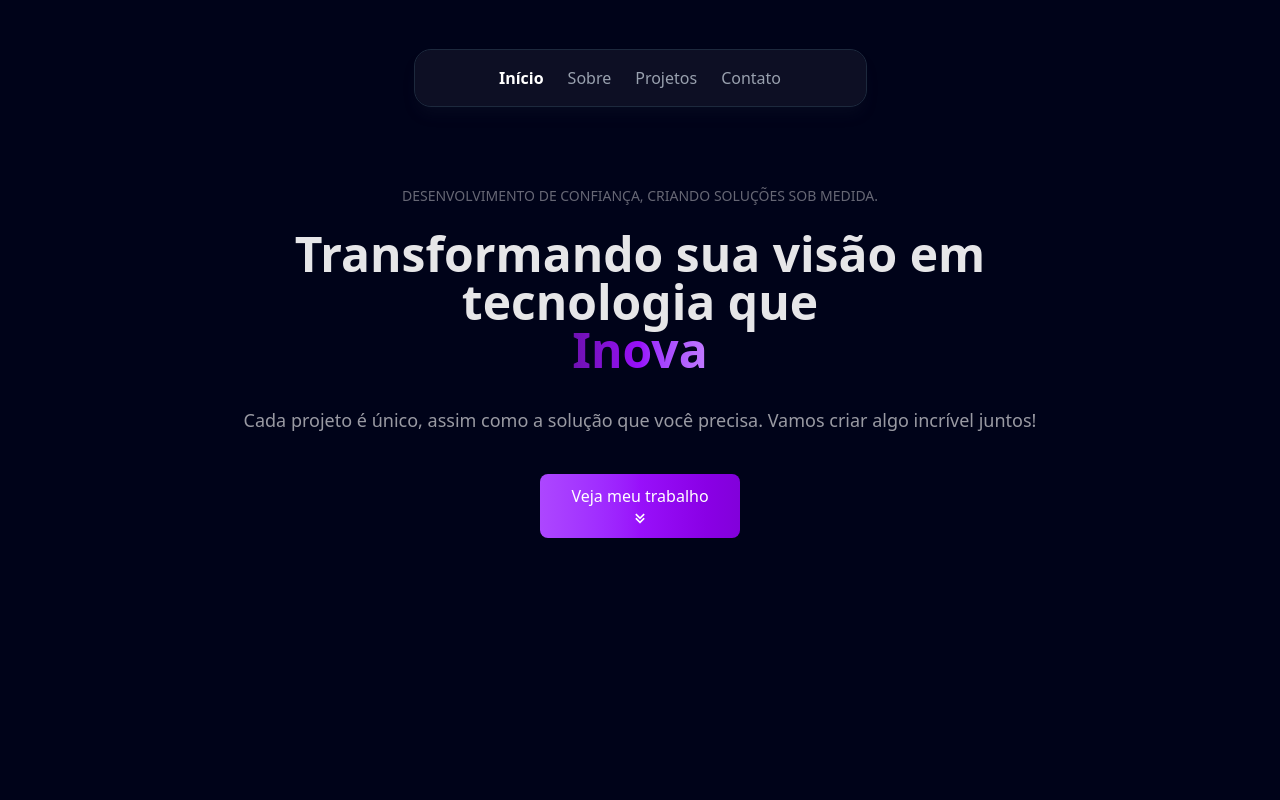
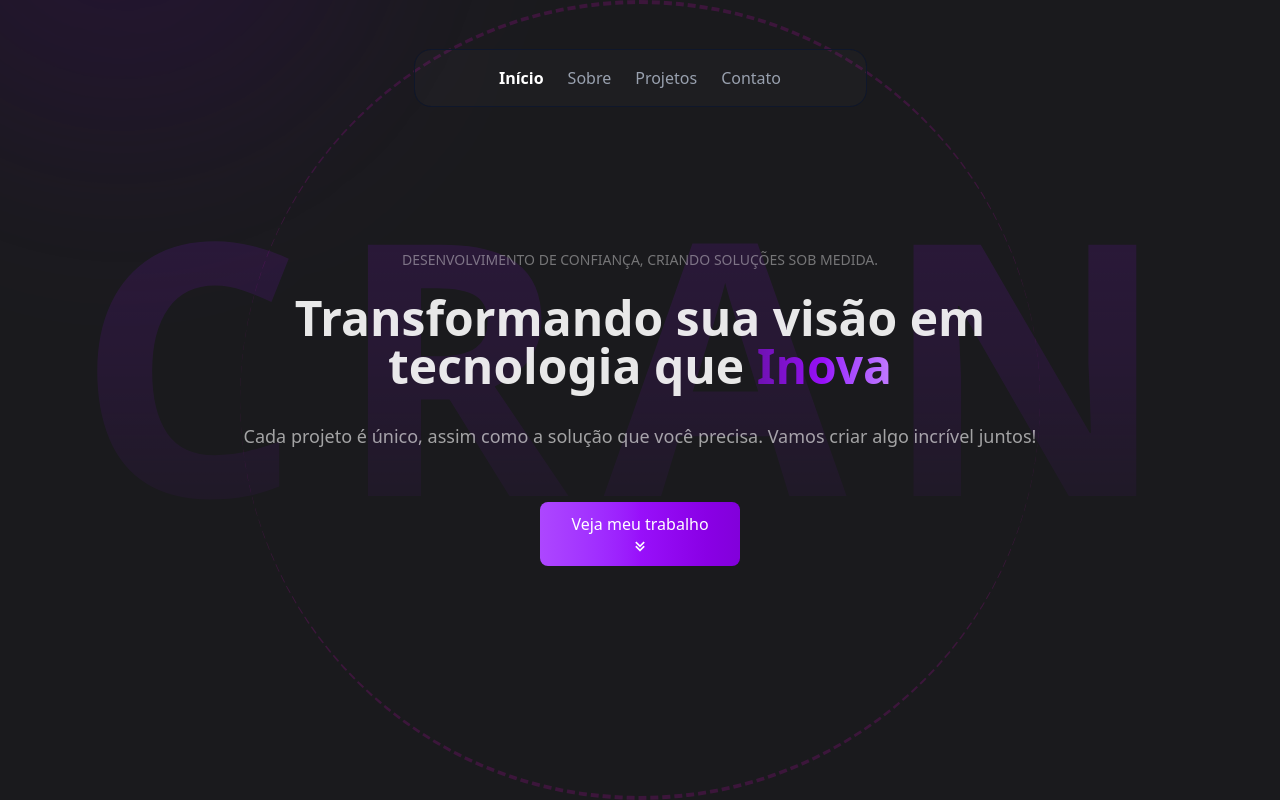
Before and after one commit to Krittz/portifolio, a React (Vite) app: page / in a window 1280 px wide. Built offline with nearby package versions, Linux system fonts and the light colour scheme.

Commit message:
Add marca e decorações ao hero

```diff
--- a/src/App.jsx
+++ b/src/App.jsx
@@ -3,7 +3,7 @@ import Navbar from "./ui/navbar";
 
 function App() {
   return (
-    <>
+    <div className="App">
       <header id="inicio" className="relative w-full">
         <Navbar />
       </header>
@@ -11,7 +11,7 @@ function App() {
         <Hero />
       </main>
       <footer></footer>
-    </>
+    </div>
   );
 }
 
--- a/src/index.css
+++ b/src/index.css
@@ -2,7 +2,7 @@
 
 :root {
 
-  --clr-1: #000319;
+  --clr-1: #1A1A1D;
   --clr-2: #161A31;
   --clr-3: #CBACF9;
   --clr-txt: #C1C2D3;
@@ -21,8 +21,24 @@
 html,
 body {
   overflow-x: hidden;
+  scroll-behavior: smooth;
 }
 
 #root {
   background: var(--clr-1);
 }
+
+::-webkit-scrollbar {
+  background: transparent;
+  width: 7px;
+}
+
+::-webkit-scrollbar-track {
+  background: var(--clr-1);
+
+}
+
+::-webkit-scrollbar-thumb {
+  background: var(--clr-2);
+  border-radius: 10px;
+}
--- a/src/ui/hero/index.jsx
+++ b/src/ui/hero/index.jsx
@@ -1,5 +1,6 @@
 import { useState, useEffect } from "react";
-
+import Watermark from "../watermark";
+import "./style.css";
 export default function Hero() {
   const words = [
     "Conecta",
@@ -39,12 +40,13 @@ export default function Hero() {
     return () => clearTimeout(timeout);
   }, [text, deleting, index]);
   return (
-    <div className="hero flex flex-col text-center">
-      <p className="hero-intro text-white/40 uppercase mt-[186px] text-sm">
+    <div className="hero flex flex-col text-center relative">
+      <p className="hero-intro text-white/40 uppercase mt-[250px] text-sm">
         Desenvolvimento de confiança, criando soluções sob medida.
       </p>
-      <h1 className="text-white/90 font-bold text-5xl w-100 md:w-[938px] self-center mt-6">
-        Transformando sua visão em tecnologia que <br />
+      <h1 className=" text-white/90 font-bold text-5xl w-100 md:w-[938px] self-center mt-6">
+        Transformando sua visão em tecnologia que{" "}
+        <br className="block md:hidden" />
         <span className="bg-gradient-to-r from-purple-800 via-purple-600 to-purple-400 inline-block text-transparent bg-clip-text">
           {text}
         </span>
@@ -53,10 +55,11 @@ export default function Hero() {
         Cada projeto é único, assim como a solução que você precisa. Vamos criar
         algo incrível juntos!
       </p>
-      <button className="flex flex-col items-center justify-center transition w-50 mx-auto text-white bg-gradient-to-r from-purple-500 via-purple-600 to-purple-700  hover:bg-gradient-to-br focus:outline-none font-medium rounded-lg py-2.5 text-center my-2 ">
+      <button className="flex flex-col items-center justify-center transition w-50 mx-auto text-white bg-gradient-to-r from-purple-500 via-purple-600 to-purple-700  hover:bg-gradient-to-br focus:outline-none font-medium rounded-lg py-2.5 text-center my-5 ">
         Veja meu trabalho
         <i className="bx bx-chevrons-down text-xl"></i>
       </button>
+      <Watermark />
     </div>
   );
 }
--- /dev/null
+++ b/src/ui/hero/style.css
@@ -0,0 +1,35 @@
+.hero {
+    /* overflow: hidden; */
+    height: 100vh;
+}
+
+.hero::before {
+    content: '';
+    position: absolute;
+    rotate: 45deg;
+    transform: translate(-50%, -50%);
+    left: -10%;
+    width: 500px;
+    height: 500px;
+    background: rgba(71, 0, 119, 0.2);
+    /* background: rgba(29, 38, 125, 0.2); */
+    border-radius: 50%;
+    z-index: -1;
+    filter: blur(100px);
+}
+
+.hero::after {
+    content: '';
+    position: absolute;
+    width: 800px;
+    height: 800px;
+    border-radius: 50%;
+    left: 50%;
+    z-index: -100;
+    right: 50%;
+    top: 50%;
+    border-top: 4px dashed rgb(255, 0, 230);
+    border-bottom: 4px dashed rgb(255, 0, 230);
+    transform: translate(-50%, -50%);
+    opacity: 15%;
+}
--- a/src/ui/navbar/index.jsx
+++ b/src/ui/navbar/index.jsx
@@ -31,7 +31,7 @@ export default function Navbar() {
 
   return (
     <nav className="fixed top-[50px] left-0 right-0 flex justify-center z-50">
-      <div className="bg-white/5 shadow-lg shadow-slate-800/20 rounded-2xl px-6 py-4 md:px-12 flex items-center justify-center md:w-[451px] w-full max-w-[calc(100%-24px)] outline outline-slate-800">
+      <div className="bg-white/2 rounded-2xl px-6 py-4 md:px-12 flex items-center justify-center md:w-[451px] w-full max-w-[calc(100%-24px)] outline outline-slate-900">
         <ul className="flex items-center gap-6 text-gray-400">
           {navigation.map((item, index) => (
             <li key={index} className="nav-item">
--- /dev/null
+++ b/src/ui/watermark/index.jsx
@@ -0,0 +1,24 @@
+const Watermark = () => {
+  return (
+    <div
+      className="watermark
+      bg-gradient-to-b text-transparent bg-clip-text from-purple-900 via-purple-800/50 to-black-900
+      opacity-50
+      absolute hidden md:block"
+      style={{
+        top: "45%",
+        left: "50%",
+        transform: "translate(-50%, -50%)",
+        zIndex: -1000,
+        pointerEvents: "none",
+        userSelect: "none",
+        opacity: 0.3,
+      }}
+    >
+      <h1 className="text-[22em] tracking-widest uppercase font-extrabold ">
+        cran
+      </h1>
+    </div>
+  );
+};
+export default Watermark;
```
